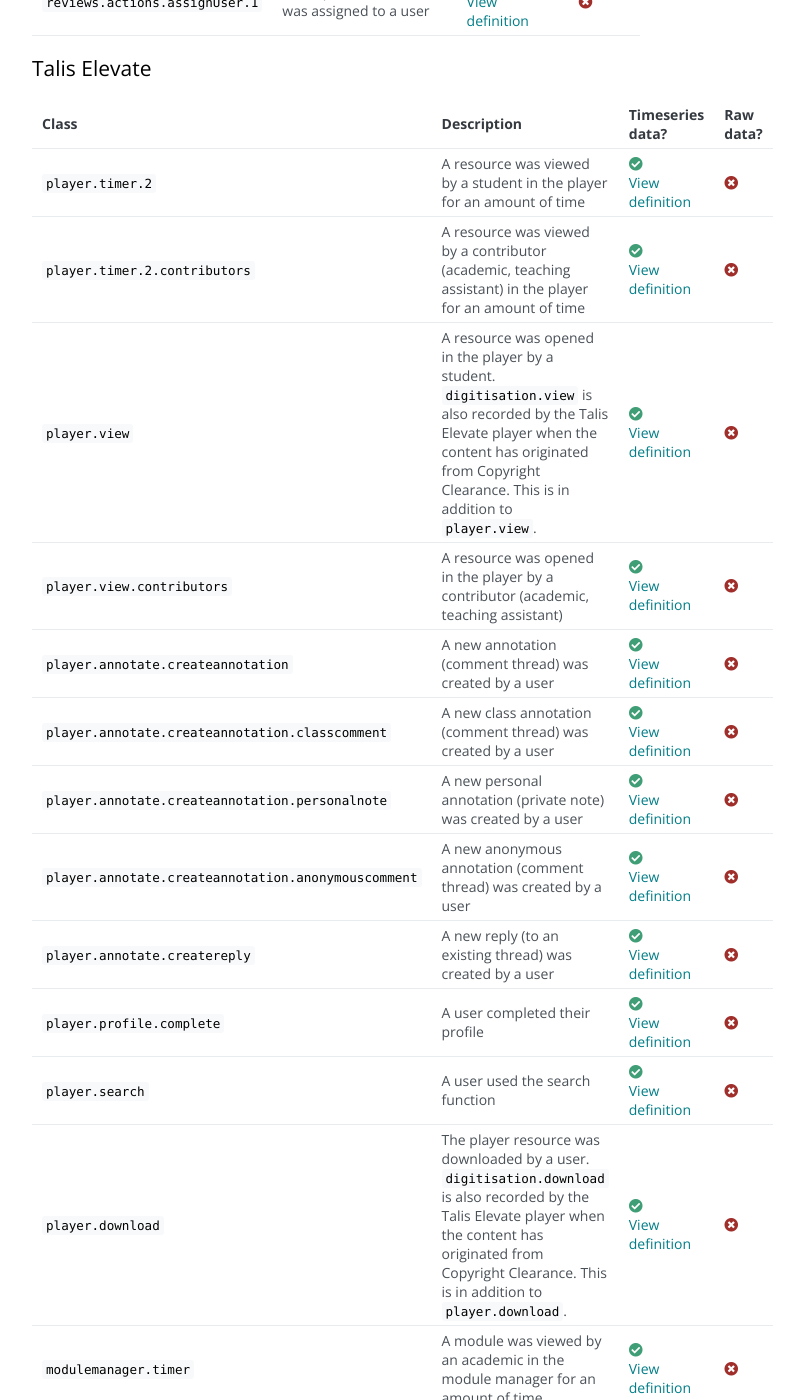
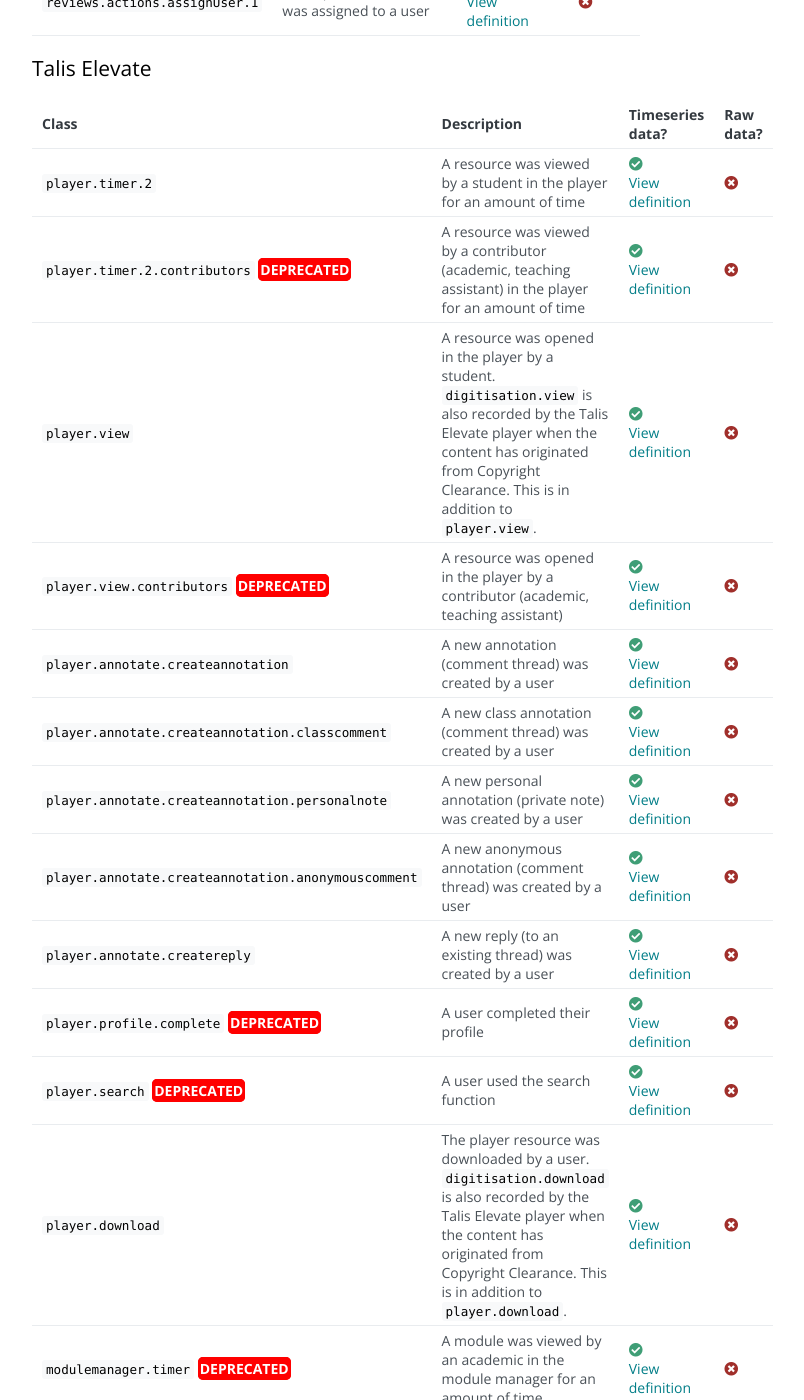
Before and after one commit to techfromsage/advanced-mis, a Jekyll site: the page built from topics/event-classes.md, in a window 1280 px wide and 1400 px high, scrolled down 2860 px. Shown: the whole window, without its empty margins (375-1179 px from the left). Built offline with Jekyll 4.4.1, drawn with Linux system fonts in a browser that asks for light colours; nearby versions of some CDN libraries.

Commit message:
Add DEPRECATED badge to removed events

```diff
--- a/topics/event-classes.md
+++ b/topics/event-classes.md
@@ -66,16 +66,16 @@ This page is broken up into sections for different areas of Talis Aspire.
 | Class | Description | Timeseries data? | Raw data? |
 | :- | :- | :- | :- |
 | `player.timer.2` | A resource was viewed by a student in the player for an amount of time |  [<i class="yes fas fa-check-circle"><span class="sr-only">Available</span></i><br> View definition](timeseries.html#player-timer-2)  |  <i class="no fas fa-times-circle"><span class="sr-only">Not available</span></i>  |
-| `player.timer.2.contributors` | A resource was viewed by a contributor (academic, teaching assistant) in the player for an amount of time |  [<i class="yes fas fa-check-circle"><span class="sr-only">Available</span></i><br> View definition](timeseries.html#player-timer-2-contributors)  |  <i class="no fas fa-times-circle"><span class="sr-only">Not available</span></i>  |
+| `player.timer.2.contributors` <span class="deprecated">DEPRECATED</span> | A resource was viewed by a contributor (academic, teaching assistant) in the player for an amount of time |  [<i class="yes fas fa-check-circle"><span class="sr-only">Available</span></i><br> View definition](timeseries.html#player-timer-2-contributors)  |  <i class="no fas fa-times-circle"><span class="sr-only">Not available</span></i>  |
 | `player.view` | A resource was opened in the player by a student. `digitisation.view` is also recorded by the Talis Elevate player when the content has originated from Copyright Clearance. This is in addition to `player.view`. |  [<i class="yes fas fa-check-circle"><span class="sr-only">Available</span></i><br> View definition](timeseries.html#player-view)  |  <i class="no fas fa-times-circle"><span class="sr-only">Not available</span></i>  |
-| `player.view.contributors` | A resource was opened in the player by a contributor (academic, teaching assistant) |  [<i class="yes fas fa-check-circle"><span class="sr-only">Available</span></i><br> View definition](timeseries.html#player-view-contributors)  |  <i class="no fas fa-times-circle"><span class="sr-only">Not available</span></i>  |
+| `player.view.contributors` <span class="deprecated">DEPRECATED</span> | A resource was opened in the player by a contributor (academic, teaching assistant) |  [<i class="yes fas fa-check-circle"><span class="sr-only">Available</span></i><br> View definition](timeseries.html#player-view-contributors)  |  <i class="no fas fa-times-circle"><span class="sr-only">Not available</span></i>  |
 | `player.annotate.createannotation` | A new annotation (comment thread) was created by a user |  [<i class="yes fas fa-check-circle"><span class="sr-only">Available</span></i><br> View definition](timeseries.html#player-annotate-createannotation)  |  <i class="no fas fa-times-circle"><span class="sr-only">Not available</span></i>  |
 | `player.annotate.createannotation.classcomment` | A new class annotation (comment thread) was created by a user |  [<i class="yes fas fa-check-circle"><span class="sr-only">Available</span></i><br> View definition](timeseries.html#player-annotate-createannotation)  |  <i class="no fas fa-times-circle"><span class="sr-only">Not available</span></i>  |
 | `player.annotate.createannotation.personalnote` | A new personal annotation (private note) was created by a user |  [<i class="yes fas fa-check-circle"><span class="sr-only">Available</span></i><br> View definition](timeseries.html#player-annotate-createannotation)  |  <i class="no fas fa-times-circle"><span class="sr-only">Not available</span></i>  |
 | `player.annotate.createannotation.anonymouscomment` | A new anonymous annotation (comment thread) was created by a user |  [<i class="yes fas fa-check-circle"><span class="sr-only">Available</span></i><br> View definition](timeseries.html#player-annotate-createannotation)  |  <i class="no fas fa-times-circle"><span class="sr-only">Not available</span></i>  |
 | `player.annotate.createreply` | A new reply (to an existing thread) was created by a user |  [<i class="yes fas fa-check-circle"><span class="sr-only">Available</span></i><br> View definition](timeseries.html#player-annotate-createreply)  |  <i class="no fas fa-times-circle"><span class="sr-only">Not available</span></i>  |
-| `player.profile.complete` | A user completed their profile |  [<i class="yes fas fa-check-circle"><span class="sr-only">Available</span></i><br> View definition](timeseries.html#player-profile-complete)  |  <i class="no fas fa-times-circle"><span class="sr-only">Not available</span></i>  |
-| `player.search` | A user used the search function |  [<i class="yes fas fa-check-circle"><span class="sr-only">Available</span></i><br> View definition](timeseries.html#player-search)  |  <i class="no fas fa-times-circle"><span class="sr-only">Not available</span></i>  |
+| `player.profile.complete` <span class="deprecated">DEPRECATED</span> | A user completed their profile |  [<i class="yes fas fa-check-circle"><span class="sr-only">Available</span></i><br> View definition](timeseries.html#player-profile-complete)  |  <i class="no fas fa-times-circle"><span class="sr-only">Not available</span></i>  |
+| `player.search` <span class="deprecated">DEPRECATED</span> | A user used the search function |  [<i class="yes fas fa-check-circle"><span class="sr-only">Available</span></i><br> View definition](timeseries.html#player-search)  |  <i class="no fas fa-times-circle"><span class="sr-only">Not available</span></i>  |
 | `player.download` | The player resource was downloaded by a user. `digitisation.download` is also recorded by the Talis Elevate player when the content has originated from Copyright Clearance. This is in addition to `player.download`. | [<i class="yes fas fa-check-circle"><span class="sr-only">Available</span></i><br> View definition](timeseries.html#player-download)  |  <i class="no fas fa-times-circle"><span class="sr-only">Not available</span></i>  |
-| `modulemanager.timer` | A module was viewed by an academic in the module manager for an amount of time |  [<i class="yes fas fa-check-circle"><span class="sr-only">Available</span></i><br> View definition](timeseries.html#modulemanager-timer)  |  <i class="no fas fa-times-circle"><span class="sr-only">Not available</span></i>  |
+| `modulemanager.timer` <span class="deprecated">DEPRECATED</span> | A module was viewed by an academic in the module manager for an amount of time |  [<i class="yes fas fa-check-circle"><span class="sr-only">Available</span></i><br> View definition](timeseries.html#modulemanager-timer)  |  <i class="no fas fa-times-circle"><span class="sr-only">Not available</span></i>  |
 |`digitisation.print`| A digitisation played through talis elevate was accessed for printing. This event is only emitted when a digitisation is played in Talis Elevate. | [<i class="yes fas fa-check-circle"><span class="sr-only">Available</span></i><br> View definition](timeseries.html#digitisation-print)  |  <i class="no fas fa-times-circle"><span class="sr-only">Not available</span></i>  |
```
Also changed, not shown: topics/timeseries.md (+10 -0 lines).
